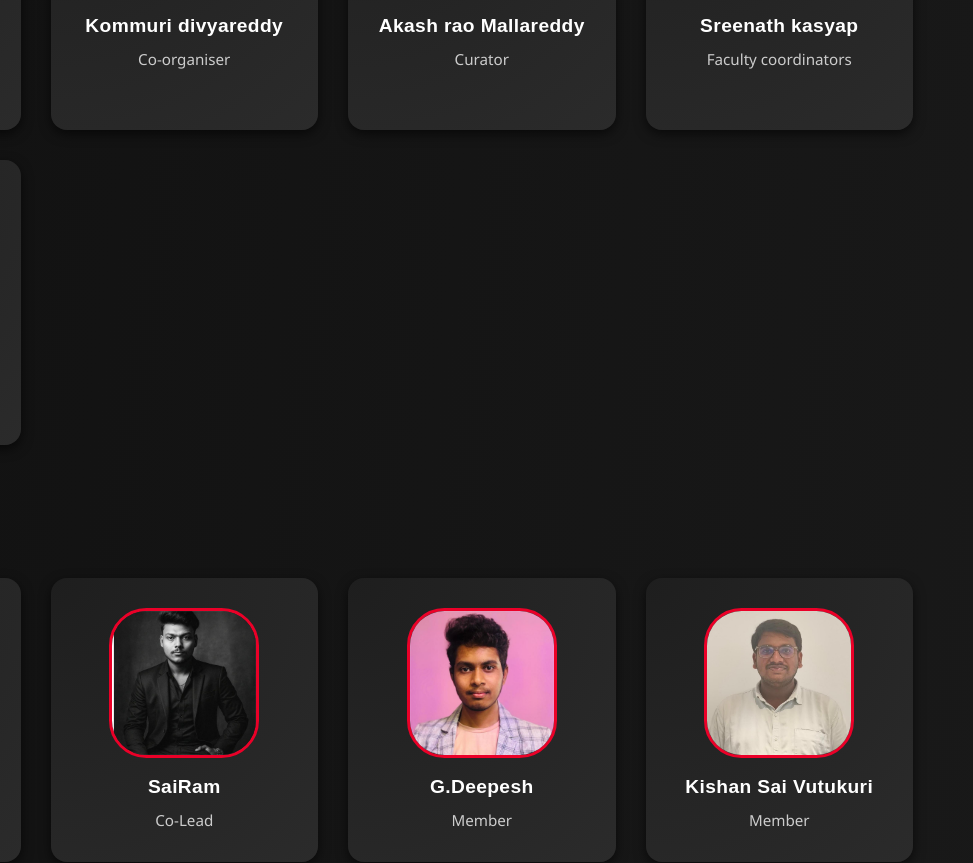
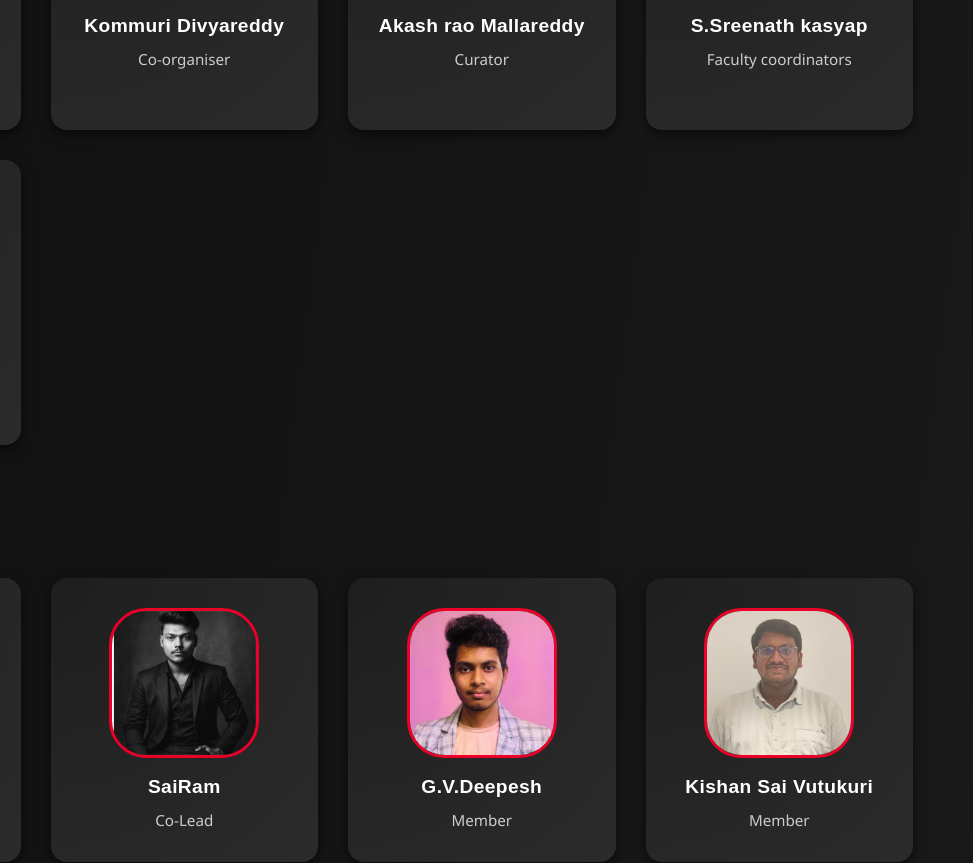
Before and after one commit to Ramcharan1706/Tedx-Website, a website: page index.html in a window 1280 px wide. Shown: the part 4397-5260 px from the top of the page, 307-1280 px from the left. Drawn offline with nearby package versions, Linux system fonts and the light colour scheme; a web font is replaced by a local one.

Commit message:
Updated index.html

```diff
--- a/index.html
+++ b/index.html
@@ -526,7 +526,7 @@
         </div>
         <div class="team-card" data-aos="fade-up">
           <img src="images/member5.jpg">
-          <h3>Kommuri divyareddy</h3>
+          <h3>Kommuri Divyareddy</h3>
           <p>Co-organiser</p>
         </div>
         <div class="team-card" data-aos="fade-up">
@@ -536,7 +536,7 @@
         </div>
         <div class="team-card" data-aos="fade-up">
           <img src="images/member7.jpg">
-          <h3>Sreenath kasyap</h3>
+          <h3>S.Sreenath kasyap</h3>
           <p>Faculty coordinators</p>
         </div>
         <div class="team-card" data-aos="fade-up">
@@ -563,7 +563,7 @@
         </div>
         <div class="team-card" data-aos="fade-up">
           <img src="images/deepesh2.jpg">
-          <h3>G.Deepesh</h3>
+          <h3>G.V.Deepesh</h3>
           <p>Member</p>
         </div>
         <div class="team-card" data-aos="fade-up">
```
